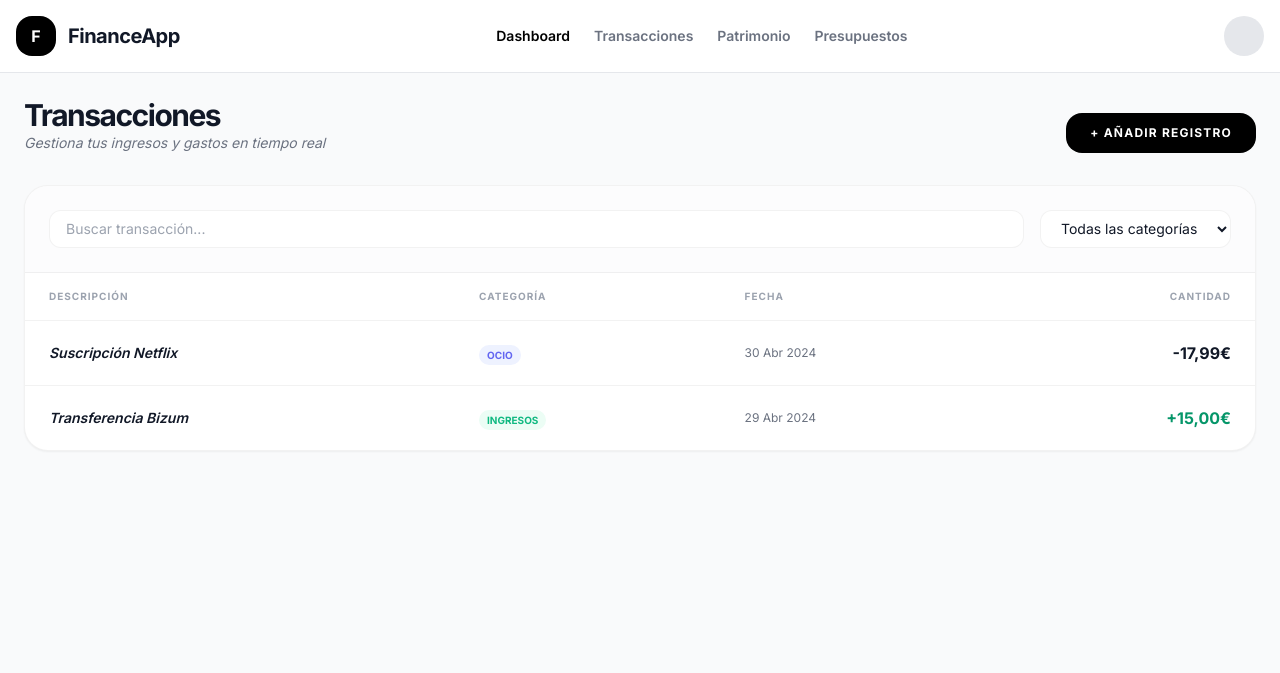
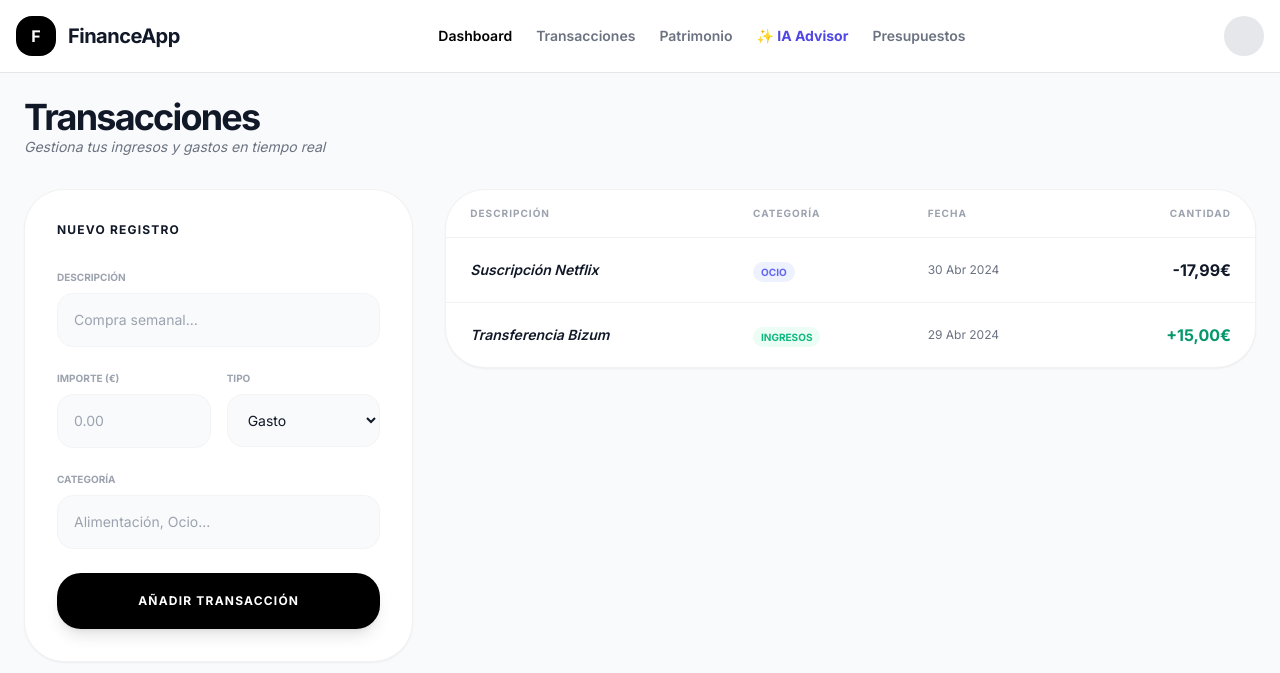
Before and after one commit to Paquita-web/SmartBudget-Pro, a Django app: page /transactions/ in a window 1280 px wide. Shown: the top 673 px of the page. Run offline with Django 4.2, Linux system fonts and the light colour scheme; parts of the project's set-up code (start-up, migrations or seed data) failed here and were passed over; some libraries are stand-ins or nearby versions.

Commit message:
feat: Integrate AI advisor and enhance transaction form
Introduces a new AI advisor feature, accessible via a prominent link in the navigation. This release also refactors the transaction page to include a form for adding new transactions directly within the interface, improving user workflow. The README has been updated to reflect these structural changes and provide clearer local setup instructions.

```diff
--- a/finance/urls.py
+++ b/finance/urls.py
@@ -2,7 +2,7 @@ from django.urls import path, include
 from rest_framework.routers import DefaultRouter
 from .views import (
     TransactionViewSet, ProfileViewSet, ActivityLogViewSet, AssetViewSet,
-    dashboard_view, transactions_view, assets_view
+    dashboard_view, transactions_view, assets_view, ai_advisor_view
 )
 
 router = DefaultRouter()
@@ -15,5 +15,6 @@ urlpatterns = [
     path('', dashboard_view, name='home'),
     path('transactions/', transactions_view, name='transactions_page'),
     path('assets/', assets_view, name='assets_page'),
+    path('ai-advisor/', ai_advisor_view, name='ai_advisor'),
     path('api/', include(router.urls)),
 ]
--- a/finance/views.py
+++ b/finance/views.py
@@ -1,6 +1,9 @@
-from django.shortcuts import render
+import os
+import google.generativeai as genai
+from django.shortcuts import render, redirect
 from rest_framework import viewsets, permissions
 from django.db.models import Q
+from django.contrib.auth.decorators import login_required
 from .models import Transaction, Budget, Goal, Bill, Profile, ActivityLog, Asset
 from .serializers import (
     TransactionSerializer, BudgetSerializer, GoalSerializer,
@@ -17,18 +20,18 @@ def log_activity(profile, user, action, details=""):
 
 # Template Views
 def dashboard_view(request):
-    # Fetching some context for the template
     recent_logs = []
     total_assets = 0
     if request.user.is_authenticated:
-        # Get profiles where user is owner or member
         user_profiles = Profile.objects.filter(Q(owner=request.user) | Q(members=request.user))
         recent_logs = ActivityLog.objects.filter(profile__in=user_profiles).order_by('-created_at')[:10]
 
-        # Calculate total assets value
         assets = Asset.objects.filter(profile__in=user_profiles)
         for asset in assets:
             total_assets += asset.value
+    else:
+        # For demo purposes if not logged in
+        total_assets = 57450
 
     context = {
         'recent_logs': recent_logs,
@@ -37,18 +40,86 @@ def dashboard_view(request):
     return render(request, 'dashboard.html', context)
 
 def transactions_view(request):
+    if request.method == 'POST' and request.user.is_authenticated:
+        # Simple form handling
+        desc = request.POST.get('description')
+        amount = request.POST.get('amount')
+        t_type = request.POST.get('type')
+        category = request.POST.get('category')
+
+        # Get or create a default profile for the user
+        profile, _ = Profile.objects.get_or_create(owner=request.user, name="Principal")
+
+        tx = Transaction.objects.create(
+            description=desc,
+            amount=amount,
+            type=t_type,
+            category=category,
+            profile=profile,
+            paid_by=request.user
+        )
+        log_activity(profile, request.user, "Transacción Registrada", f"{tx.get_type_display()}: {tx.description} por {tx.amount}€")
+        return redirect('transactions_page')
+
     return render(request, 'transactions.html')
 
 def assets_view(request):
     assets_list = []
     total_worth = 0
+
     if request.user.is_authenticated:
         user_profiles = Profile.objects.filter(Q(owner=request.user) | Q(members=request.user))
+
+        if request.method == 'POST':
+            name = request.POST.get('name')
+            value = request.POST.get('value')
+            a_type = request.POST.get('type')
+
+            profile, _ = Profile.objects.get_or_create(owner=request.user, name="Principal")
+
+            asset = Asset.objects.create(
+                name=name,
+                value=value,
+                type=a_type,
+                profile=profile
+            )
+            log_activity(profile, request.user, "Activo Añadido", f"Se añadió {asset.name} por {asset.value}€")
+            return redirect('assets_page')
+
         assets_list = Asset.objects.filter(profile__in=user_profiles).order_by('-value')
         for a in assets_list:
             total_worth += a.value
+    else:
+        # Mock values for demo
+        total_worth = 45000
 
     return render(request, 'assets.html', {'assets': assets_list, 'total_worth': total_worth})
+
+def ai_advisor_view(request):
+    advice = "Configura tu GEMINI_API_KEY para recibir consejos personalizados."
+    if request.user.is_authenticated:
+        api_key = os.environ.get("GEMINI_API_KEY")
+        if api_key:
+            try:
+                genai.configure(api_key=api_key)
+                model = genai.GenerativeModel('gemini-1.5-flash')
+
+                # Resumen de datos para la IA
+                user_profiles = Profile.objects.filter(Q(owner=request.user) | Q(members=request.user))
+                assets = Asset.objects.filter(profile__in=user_profiles)
+                txs = Transaction.objects.filter(profile__in=user_profiles).order_by('-date')[:5]
+
+                context_str = f"Tengo un patrimonio de {sum(a.value for a in assets)}€ repartido en {assets.count()} activos. Mis últimas transacciones son: "
+                for t in txs:
+                    context_str += f"{t.description} ({t.amount}€), "
+
+                prompt = f"{context_str}. Actúa como un asesor financiero experto y dame un consejo breve y accionable en español de máximo 3 frases."
+                response = model.generate_content(prompt)
+                advice = response.text
+            except Exception as e:
+                advice = f"Error al conectar con la IA: {str(e)}"
+
+    return render(request, 'ai_advisor.html', {'advice': advice})
 
 # API ViewSets
 class AssetViewSet(viewsets.ModelViewSet):
--- a/templates/base.html
+++ b/templates/base.html
@@ -23,6 +23,7 @@
                     <a href="/" class="text-black">Dashboard</a>
                     <a href="/transactions" class="text-gray-500 hover:text-black">Transacciones</a>
                     <a href="/assets" class="text-gray-500 hover:text-black">Patrimonio</a>
+                    <a href="/ai-advisor" class="text-indigo-600 hover:text-indigo-800 font-bold">✨ IA Advisor</a>
                     <a href="#" class="text-gray-500 hover:text-black">Presupuestos</a>
                 </nav>
                 <div class="w-10 h-10 bg-gray-200 rounded-full"></div>
--- a/templates/transactions.html
+++ b/templates/transactions.html
@@ -3,25 +3,51 @@
 {% block content %}
 <div class="flex justify-between items-end mb-8">
     <div>
-        <h2 class="text-3xl font-bold tracking-tighter">Transacciones</h2>
+        <h2 class="text-4xl font-bold tracking-tighter">Transacciones</h2>
         <p class="text-sm text-gray-500 font-medium italic">Gestiona tus ingresos y gastos en tiempo real</p>
     </div>
-    <button class="bg-black text-white px-6 py-3 rounded-2xl text-xs font-bold uppercase tracking-widest hover:scale-105 transition-transform">
-        + Añadir Registro
-    </button>
 </div>
 
-<div class="bg-white rounded-3xl border border-black/5 overflow-hidden shadow-sm">
-    <div class="p-6 border-b border-black/5 bg-gray-50/50 flex gap-4">
-        <input type="text" placeholder="Buscar transacción..." class="text-sm bg-white border border-black/5 rounded-xl px-4 py-2 focus:outline-none focus:ring-2 focus:ring-black/5 flex-grow">
-        <select class="text-sm bg-white border border-black/5 rounded-xl px-4 py-2">
-            <option>Todas las categorías</option>
-            <option>Alimentación</option>
-            <option>Sueldo</option>
-        </select>
+<div class="grid grid-cols-1 lg:grid-cols-3 gap-8">
+    <!-- Formulario para añadir transacciones -->
+    <div class="lg:col-span-1">
+        <div class="bg-white p-8 rounded-[40px] border border-black/5 shadow-sm sticky top-24">
+            <h4 class="text-xs font-bold uppercase tracking-widest mb-8">Nuevo Registro</h4>
+            <form method="POST" action="{% url 'transactions_page' %}" class="space-y-6">
+                {% csrf_token %}
+                <div>
+                    <label class="block text-[10px] font-bold text-gray-400 uppercase mb-2">Descripción</label>
+                    <input type="text" name="description" required placeholder="Compra semanal..." class="w-full bg-gray-50 border border-gray-100 rounded-2xl px-4 py-4 text-sm focus:outline-none focus:ring-2 focus:ring-black/5">
+                </div>
+                <div class="grid grid-cols-2 gap-4">
+                    <div>
+                        <label class="block text-[10px] font-bold text-gray-400 uppercase mb-2">Importe (€)</label>
+                        <input type="number" name="amount" step="0.01" required placeholder="0.00" class="w-full bg-gray-50 border border-gray-100 rounded-2xl px-4 py-4 text-sm focus:outline-none">
+                    </div>
+                    <div>
+                        <label class="block text-[10px] font-bold text-gray-400 uppercase mb-2">Tipo</label>
+                        <select name="type" class="w-full bg-gray-50 border border-gray-100 rounded-2xl px-4 py-4 text-sm focus:outline-none">
+                            <option value="expense">Gasto</option>
+                            <option value="income">Ingreso</option>
+                        </select>
+                    </div>
+                </div>
+                <div>
+                    <label class="block text-[10px] font-bold text-gray-400 uppercase mb-2">Categoría</label>
+                    <input type="text" name="category" placeholder="Alimentación, Ocio..." class="w-full bg-gray-50 border border-gray-100 rounded-2xl px-4 py-4 text-sm focus:outline-none">
+                </div>
+                <button type="submit" class="w-full bg-black text-white py-5 rounded-[24px] text-xs font-bold uppercase tracking-widest hover:scale-[1.02] transition-transform shadow-lg">
+                    Añadir Transacción
+                </button>
+            </form>
+        </div>
     </div>
 
-    <table class="w-full text-left">
+    <!-- Tabla de transacciones -->
+    <div class="lg:col-span-2">
+        <div class="bg-white rounded-[40px] border border-black/5 overflow-hidden shadow-sm">
+            <!-- Contenido de la tabla ya existente pero mejorado -->
+            <table class="w-full text-left">
         <thead>
             <tr class="text-[10px] font-bold text-gray-400 uppercase tracking-widest border-b border-black/5">
                 <th class="px-6 py-4">Descripción</th>
```
Also changed, not shown: templates/ai_advisor.html (added, +46 -0 lines), templates/assets.html (+5 -4 lines), README_DJANGO_LOCAL.md, requirements.txt (renamed from django_backend/requirements.txt).
